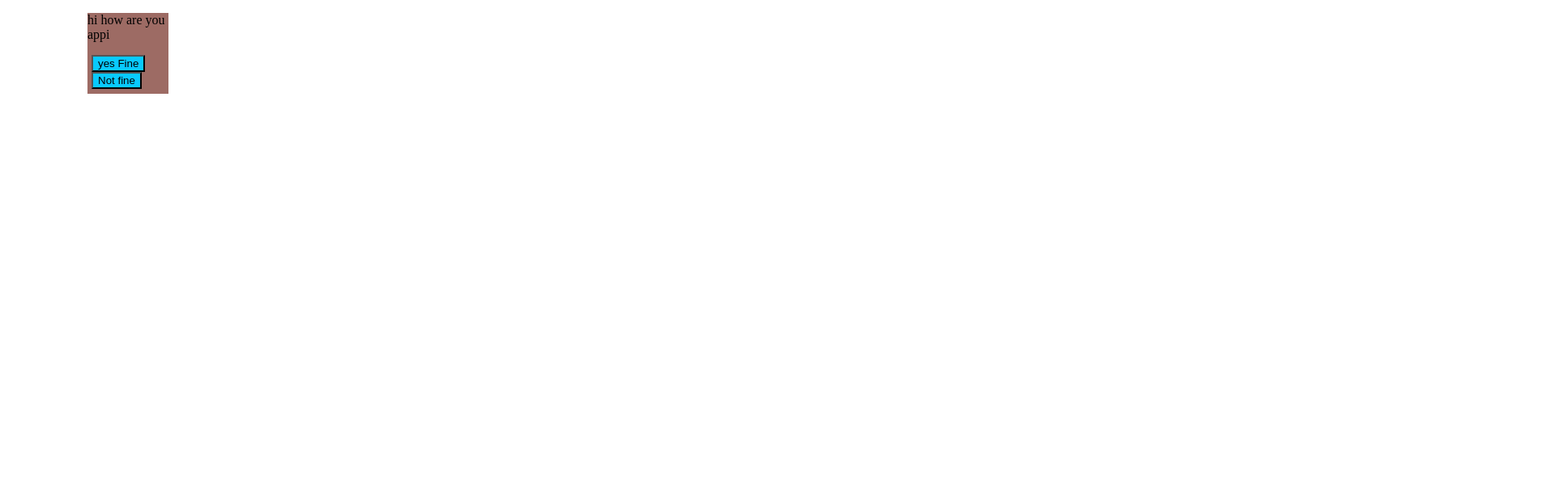
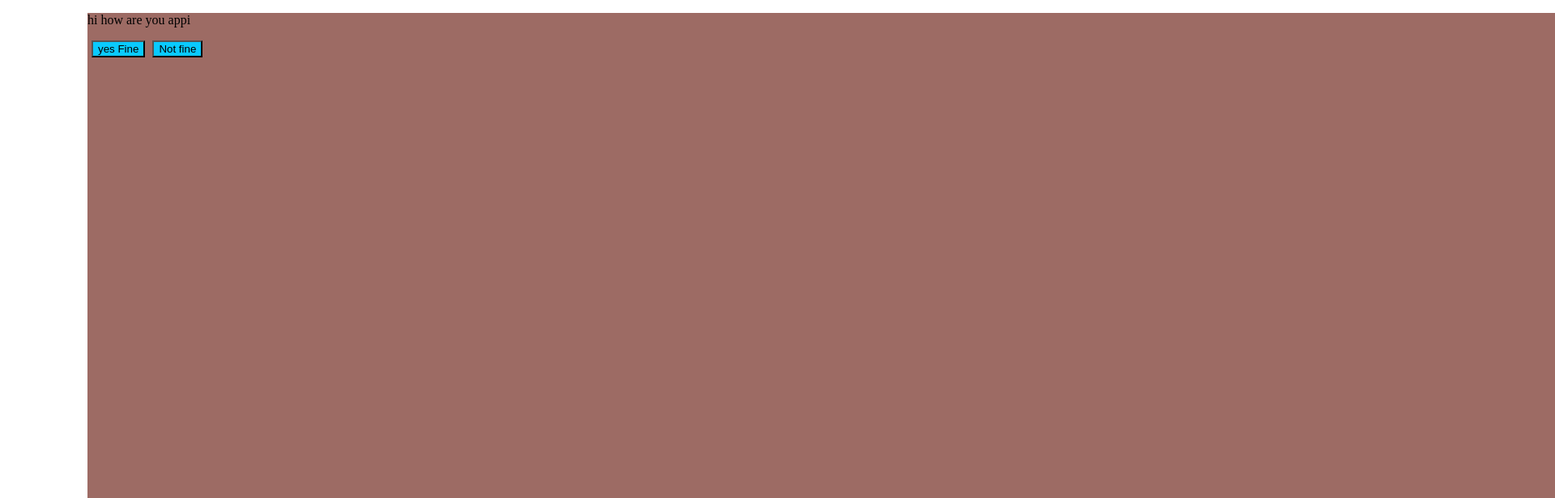
Before and after one commit to abdulrahmanar6965318-crypto/Project-hi, a plain HTML site: page index.html in a window 1280 px wide. Shown: the top 616 px of the page at 81% size, 1920 px wide, since content can reach past the window. Drawn offline with Linux system fonts and the light colour scheme.

Commit message:
Update style.css

```diff
--- a/style.css
+++ b/style.css
@@ -1,8 +1,8 @@
 div{
   background-color: #9D6B64;
   margin-left:100px;
-  height:100px;
-  width:100px;
+  height:5000px;
+  width:5000px;
 }
 
 button{
```
